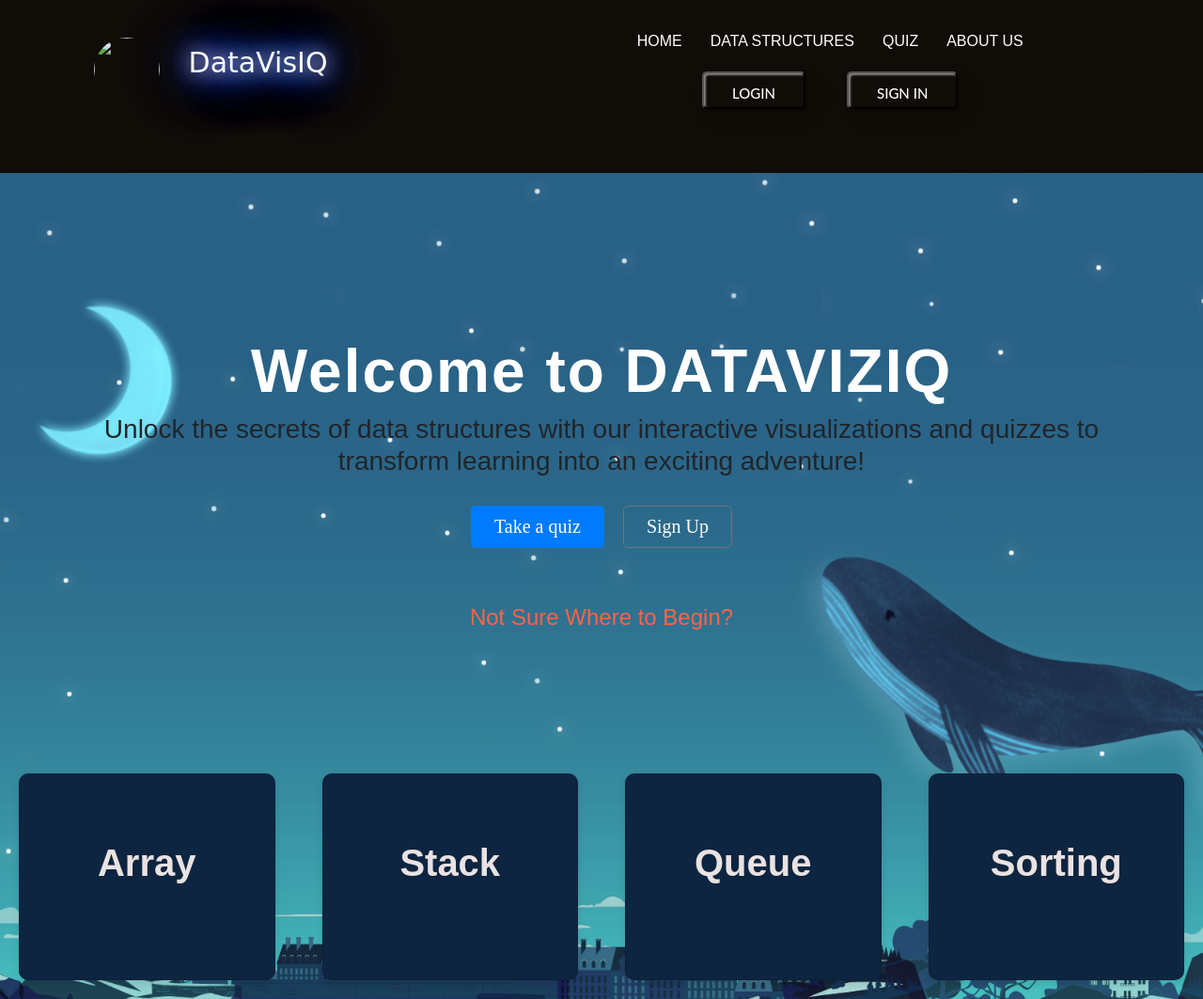
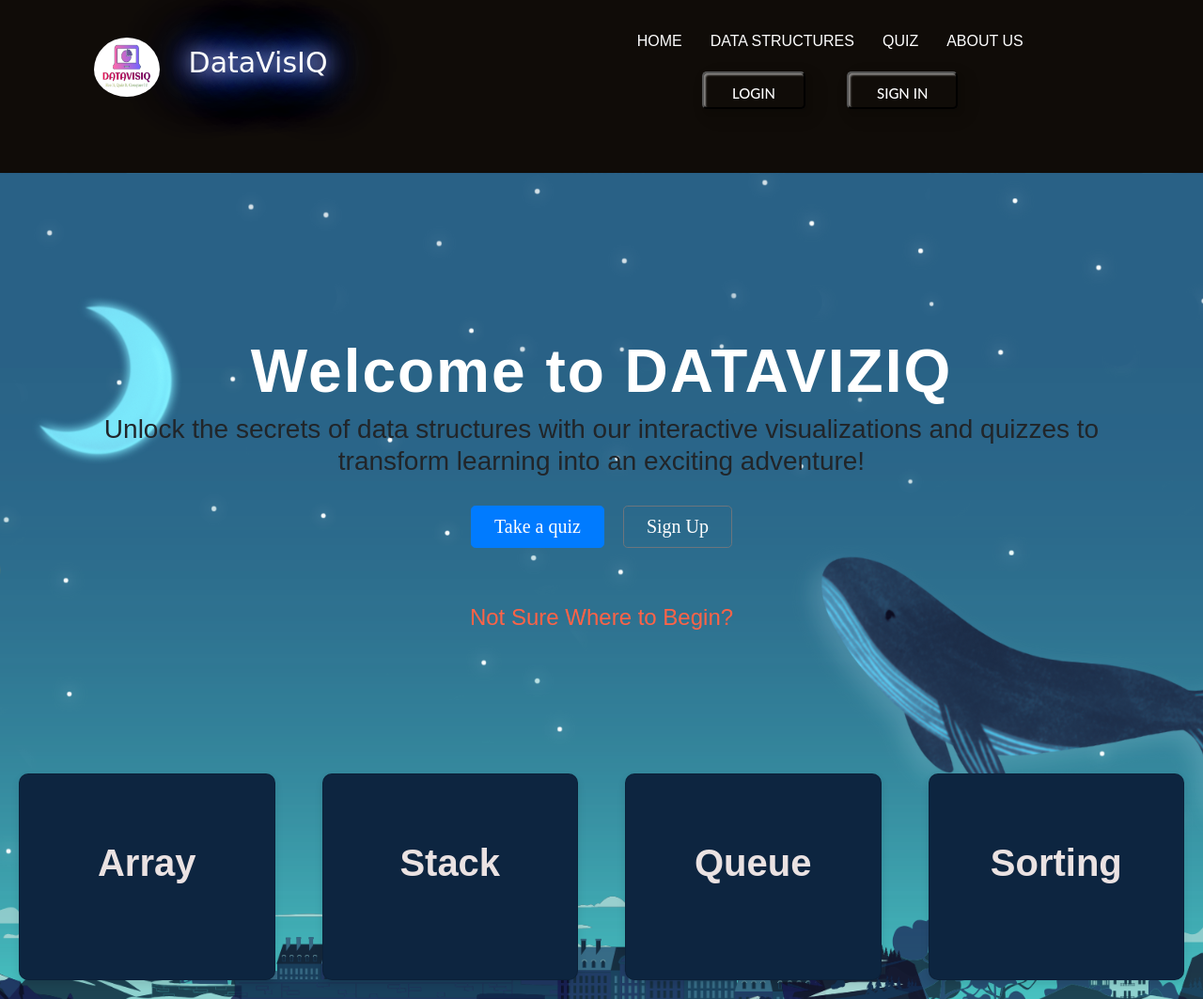
Before and after one commit to SaiSushmitha284/Datavis, a plain HTML site: page cover.html in a window 1280 px wide. Shown: the top 1063 px of the page at 94% size. Drawn offline with nearby package versions, Linux system fonts and the light colour scheme.

Commit message:
Update cover.html

```diff
--- a/cover.html
+++ b/cover.html
@@ -122,7 +122,7 @@ h1 {
         <div id="header-inner">
             <a href="#" id="logo"></a>
             <a class="navbar-brand1" rel="home" href="#" title="Structure">
-                <img src="src/assets/datavisiq.png" class="main-logo">
+                <img src="Images/datavisiq.png" class="main-logo">
                 <span class="name">DataVisIQ</span>
             </a>
             <div class="container1 blue" id="navbarNav">
```
